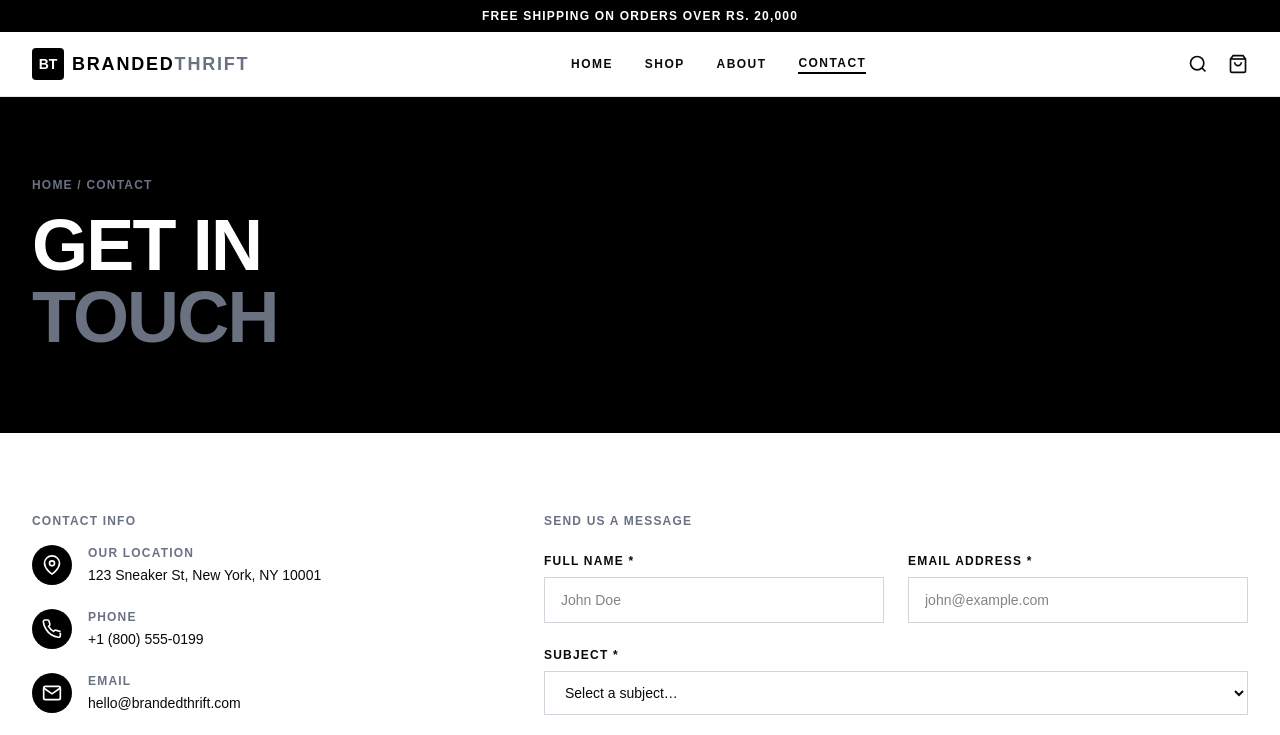
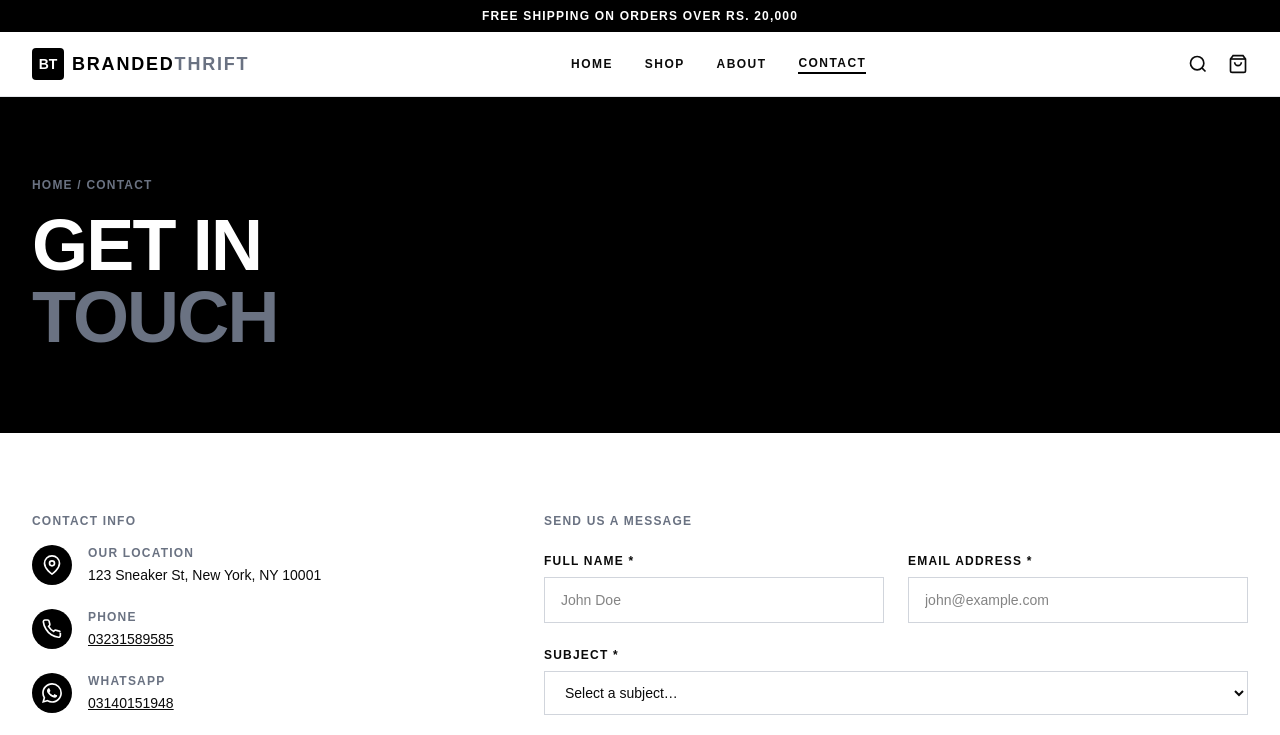
Before and after one commit to AbdlReman/BrandedThrift, a Next.js app: page /contact in a window 1280 px wide. Shown: the top 735 px of the page. Built offline with nearby package versions, Linux system fonts and the light colour scheme.

Commit message:
update contact page content

```diff
--- a/app/(public)/contact/page.tsx
+++ b/app/(public)/contact/page.tsx
@@ -58,7 +58,18 @@ export default function ContactPage() {
                       </svg>
                     ),
                     label: "Phone",
-                    value: "+1 (800) 555-0199",
+                    value: "03231589585",
+                    href: "tel:+923231589585",
+                  },
+                  {
+                    icon: (
+                      <svg className="w-5 h-5" fill="currentColor" viewBox="0 0 24 24" aria-hidden>
+                        <path d="M17.472 14.382c-.297-.149-1.758-.867-2.03-.967-.273-.099-.471-.148-.67.15-.197.297-.767.966-.94 1.164-.173.199-.347.223-.644.075-.297-.15-1.255-.463-2.39-1.475-.883-.788-1.48-1.761-1.653-2.059-.173-.297-.018-.458.13-.606.134-.133.298-.347.446-.52.149-.174.198-.298.298-.497.099-.198.05-.371-.025-.52-.075-.149-.669-1.612-.916-2.207-.242-.579-.487-.5-.669-.51-.173-.008-.371-.01-.57-.01-.198 0-.52.074-.792.372-.272.297-1.04 1.016-1.04 2.479 0 1.462 1.065 2.875 1.213 3.074.149.198 2.096 3.2 5.077 4.487.709.306 1.262.489 1.694.625.712.227 1.36.195 1.871.118.571-.085 1.758-.719 2.006-1.413.248-.694.248-1.289.173-1.413-.074-.124-.272-.198-.57-.347m-5.421 7.403h-.004a9.87 9.87 0 01-5.031-1.378l-.361-.214-3.741.982.998-3.648-.235-.374a9.86 9.86 0 01-1.51-5.26c.001-5.45 4.436-9.884 9.888-9.884 2.64 0 5.122 1.03 6.988 2.898a9.825 9.825 0 012.893 6.994c-.003 5.45-4.437 9.884-9.885 9.884m8.413-18.297A11.815 11.815 0 0012.05 0C5.495 0 .16 5.335.157 11.892c0 2.096.547 4.142 1.588 5.945L.057 24l6.305-1.654a11.882 11.882 0 005.683 1.448h.005c6.554 0 11.89-5.335 11.893-11.893a11.821 11.821 0 00-3.48-8.413z" />
+                      </svg>
+                    ),
+                    label: "WhatsApp",
+                    value: "03140151948",
+                    href: "https://wa.me/923140151948",
                   },
                   {
                     icon: (
@@ -69,23 +80,22 @@ export default function ContactPage() {
                     label: "Email",
                     value: "hello@brandedthrift.com",
                   },
-                  {
-                    icon: (
-                      <svg className="w-5 h-5" fill="none" stroke="currentColor" strokeWidth={2} viewBox="0 0 24 24">
-                        <circle cx="12" cy="12" r="10" /><polyline points="12 6 12 12 16 14" />
-                      </svg>
-                    ),
-                    label: "Business Hours",
-                    value: "Mon–Fri: 9AM–6PM EST\nSat: 10AM–4PM EST",
-                  },
-                ].map(({ icon, label, value }) => (
+                ].map(({ icon, label, value, href }) => (
                   <div key={label} className="flex gap-4">
                     <div className="w-10 h-10 bg-black text-white rounded-full flex-shrink-0 flex items-center justify-center">
                       {icon}
                     </div>
                     <div>
                       <p className="text-xs font-bold uppercase tracking-widest text-gray-500 mb-1">{label}</p>
-                      <p className="text-sm whitespace-pre-line">{value}</p>
+                      <p className="text-sm whitespace-pre-line">
+                        {href ? (
+                          <a href={href} className="underline hover:text-gray-900" target={href.startsWith("http") ? "_blank" : undefined} rel={href.startsWith("http") ? "noopener noreferrer" : undefined}>
+                            {value}
+                          </a>
+                        ) : (
+                          value
+                        )}
+                      </p>
                     </div>
                   </div>
                 ))}
```
